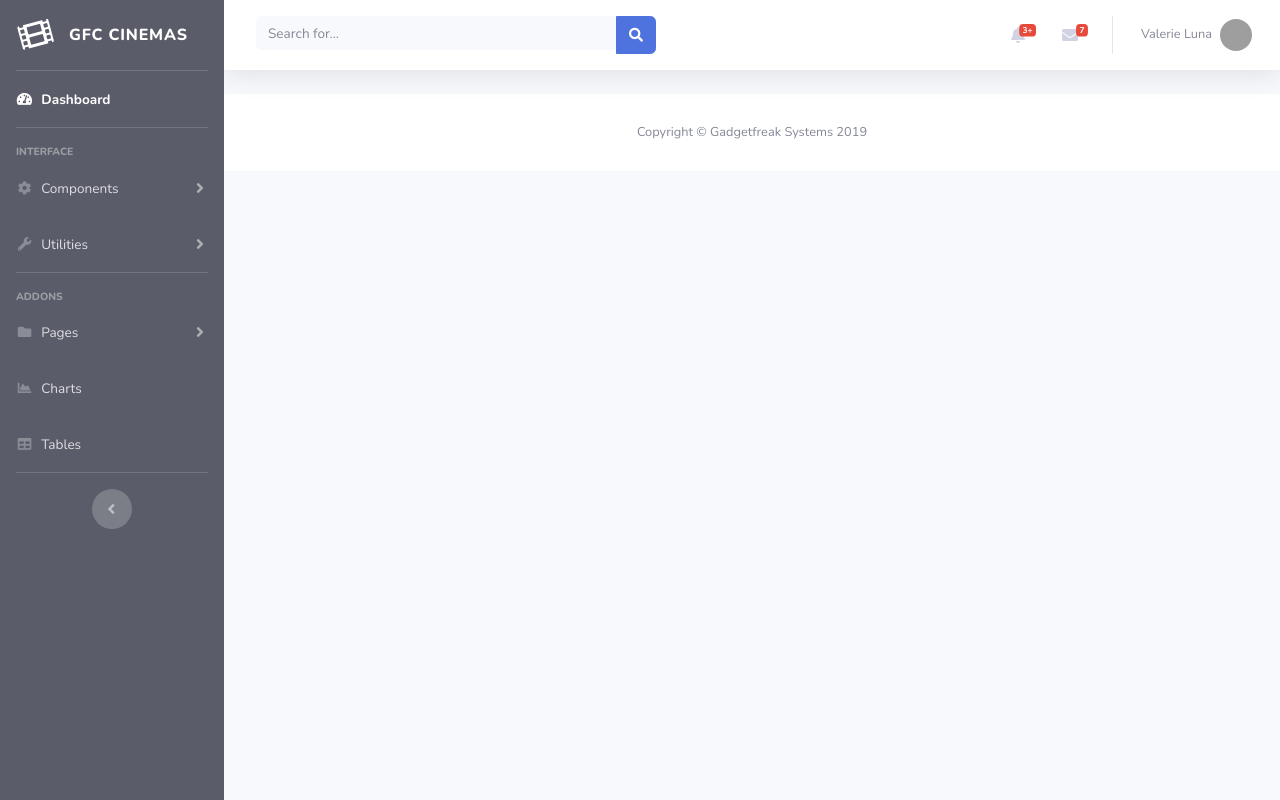
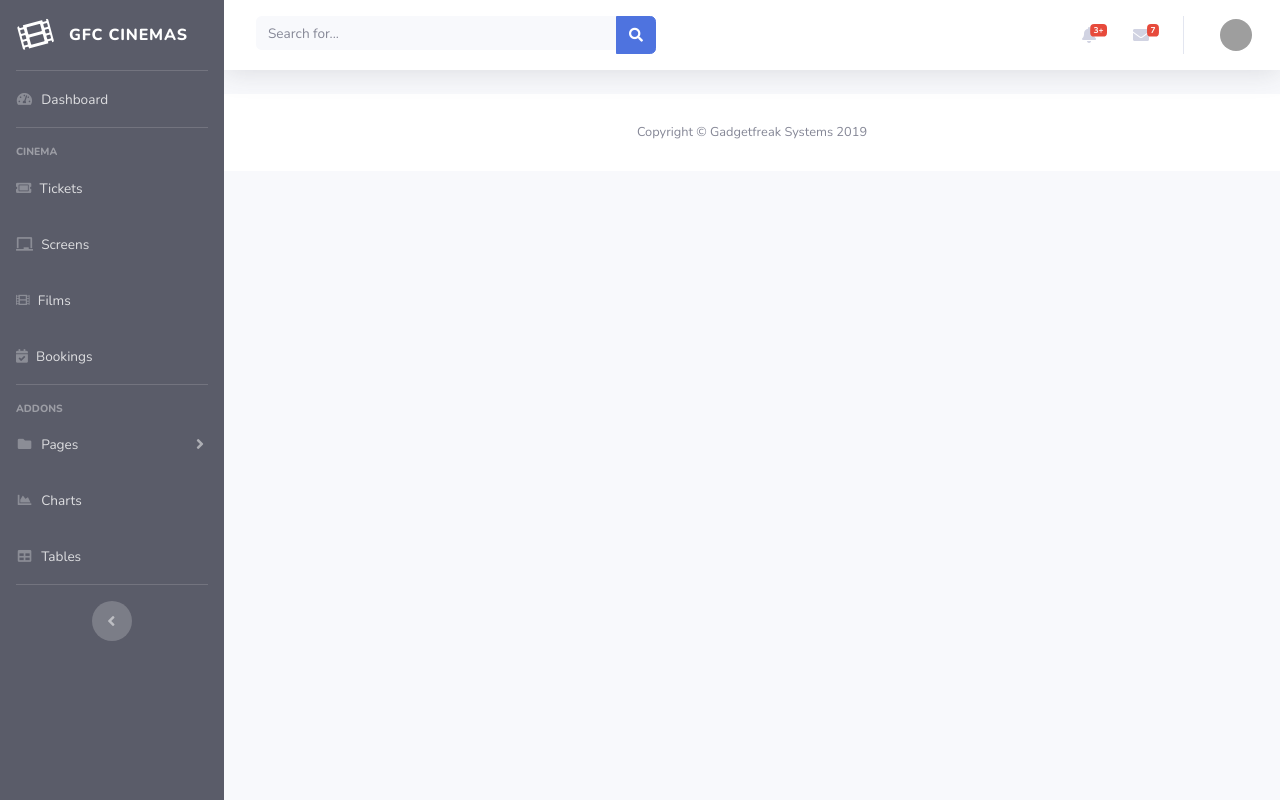
Before and after one commit to liamicy3aaa/gfc-v1, a PHP site: page /templates/Manage/index.phtml in a window 1280 px wide. Run offline with PHP 8.4, Linux system fonts and the light colour scheme; the template is opened without the code that fills it, so the values that code supplies are empty; grey boxes are pictures that could not be loaded.

Commit message:
DEV 0.2.0
Management area starting to come together. List below summaries changes
- New auth route that controls authentication for areas.
- New manage route that will handle all the management side of the system
- Using templating engine to manage all the page html. Quite a few of these for the dashboard and screens are already in place.

```diff
--- a/templates/Manage/index.phtml
+++ b/templates/Manage/index.phtml
@@ -17,6 +17,9 @@
 
   <!-- Custom styles for this template-->
   <link href="/assets/Manage/css/sb-admin-2.min.css" rel="stylesheet">
+    <!-- Bootstrap core JavaScript-->
+    <script src="/assets/Manage/vendor/jquery/jquery.min.js"></script>
+    <script src="/assets/Manage/vendor/bootstrap/js/bootstrap.bundle.min.js"></script>
 
 </head>
 
@@ -40,7 +43,7 @@
       <hr class="sidebar-divider my-0">
 
       <!-- Nav Item - Dashboard -->
-      <li class="nav-item active">
+      <li class="nav-item <?php print (($data["_page"] == "dashboard") ? "active" : "");?>">
         <a class="nav-link" href="/Manage">
           <i class="fas fa-fw fa-tachometer-alt"></i>
           <span>Dashboard</span></a>
@@ -51,40 +54,40 @@
 
       <!-- Heading -->
       <div class="sidebar-heading">
-        Interface
+        Cinema
       </div>
 
-      <!-- Nav Item - Pages Collapse Menu -->
-      <li class="nav-item">
-        <a class="nav-link collapsed" href="#" data-toggle="collapse" data-target="#collapseTwo" aria-expanded="true" aria-controls="collapseTwo">
-          <i class="fas fa-fw fa-cog"></i>
-          <span>Components</span>
+        <!-- Nav Item -->
+        <li class="nav-item <?php print (($data["_page"] == "tickets") ? "active" : "");?>">
+            <a class="nav-link" href="/Manage/tickets">
+                <i class="fas fa-ticket-alt"></i>
+                <span>Tickets</span>
+            </a>
+        </li>
+
+      <!-- Nav Item -->
+      <li class="nav-item <?php print (($data["_page"] == "screens") ? "active" : "");?>">
+        <a class="nav-link" href="/Manage/screens">
+          <i class="fas fa-chalkboard"></i>
+          <span>Screens</span>
         </a>
-        <div id="collapseTwo" class="collapse" aria-labelledby="headingTwo" data-parent="#accordionSidebar">
-          <div class="bg-white py-2 collapse-inner rounded">
-            <h6 class="collapse-header">Custom Components:</h6>
-            <a class="collapse-item" href="buttons.html">Buttons</a>
-            <a class="collapse-item" href="cards.html">Cards</a>
-          </div>
-        </div>
       </li>
 
-      <!-- Nav Item - Utilities Collapse Menu -->
-      <li class="nav-item">
-        <a class="nav-link collapsed" href="#" data-toggle="collapse" data-target="#collapseUtilities" aria-expanded="true" aria-controls="collapseUtilities">
-          <i class="fas fa-fw fa-wrench"></i>
-          <span>Utilities</span>
-        </a>
-        <div id="collapseUtilities" class="collapse" aria-labelledby="headingUtilities" data-parent="#accordionSidebar">
-          <div class="bg-white py-2 collapse-inner rounded">
-            <h6 class="collapse-header">Custom Utilities:</h6>
-            <a class="collapse-item" href="utilities-color.html">Colors</a>
-            <a class="collapse-item" href="utilities-border.html">Borders</a>
-            <a class="collapse-item" href="utilities-animation.html">Animations</a>
-            <a class="collapse-item" href="utilities-other.html">Other</a>
-          </div>
-        </div>
-      </li>
+        <!-- Nav Item -->
+        <li class="nav-item <?php print (($data["_page"] == "films") ? "active" : "");?>">
+            <a class="nav-link" href="/Manage/films">
+                <i class="fas fa-film"></i>
+                <span>Films</span>
+            </a>
+        </li>
+
+        <!-- Nav Item -->
+        <li class="nav-item <?php print (($data["_page"] == "screens") ? "bookings" : "");?>">
+            <a class="nav-link" href="/Manage/bookings">
+                <i class="fas fa-calendar-check"></i>
+                <span>Bookings</span>
+            </a>
+        </li>
 
       <!-- Divider -->
       <hr class="sidebar-divider">
@@ -298,7 +301,7 @@
             <!-- Nav Item - User Information -->
             <li class="nav-item dropdown no-arrow">
               <a class="nav-link dropdown-toggle" href="#" id="userDropdown" role="button" data-toggle="dropdown" aria-haspopup="true" aria-expanded="false">
-                <span class="mr-2 d-none d-lg-inline text-gray-600 small">Valerie Luna</span>
+                <span class="mr-2 d-none d-lg-inline text-gray-600 small"><?php print $data["_user"]["name"];?></span>
                 <img class="img-profile rounded-circle" src="https://source.unsplash.com/QAB-WJcbgJk/60x60">
               </a>
               <!-- Dropdown - User Information -->
@@ -366,15 +369,12 @@
         <div class="modal-body">Select "Logout" below if you are ready to end your current session.</div>
         <div class="modal-footer">
           <button class="btn btn-secondary" type="button" data-dismiss="modal">Cancel</button>
-          <a class="btn btn-primary" href="login.html">Logout</a>
+          <a class="btn btn-primary" href="/auth/logout">Logout</a>
         </div>
       </div>
     </div>
   </div>
 
-  <!-- Bootstrap core JavaScript-->
-  <script src="/assets/Manage/vendor/jquery/jquery.min.js"></script>
-  <script src="/assets/Manage/vendor/bootstrap/js/bootstrap.bundle.min.js"></script>
 
   <!-- Core plugin JavaScript-->
   <script src="/assets/Manage/vendor/jquery-easing/jquery.easing.min.js"></script>
@@ -382,12 +382,7 @@
   <!-- Custom scripts for all pages-->
   <script src="/assets/Manage/js/sb-admin-2.min.js"></script>
 
-  <!-- Page level plugins -->
-  <script src="/assets/Manage/vendor/chart.js/Chart.min.js"></script>
 
-  <!-- Page level custom scripts -->
-  <script src="/assets/Manage/js/demo/chart-area-demo.js"></script>
-  <script src="/assets/Manage/js/demo/chart-pie-demo.js"></script>
 
 </body>
 
--- a/templates/layout.phtml
+++ b/templates/layout.phtml
@@ -34,7 +34,7 @@
             </div>
         </nav>
     </div>
-    <?php print $data["_alerts"]; ?>
+    <?php print notifications::display(); ?>
     <div class="container-fluid px-0" id="page-content">
         <?=$content?>
     </div>
```
Also changed, not shown: routes/auth.php (added, +81 -0 lines), routes/manage.php (+44 -4 lines), templates/Manage/authentication/login.phtml (+7 -6 lines), templates/Manage/dashboard/dashboard.phtml (+7 -0 lines), templates/Manage/screens/new.phtml (added, +50 -0 lines), templates/Manage/screens/overview.phtml (added, +50 -0 lines).
